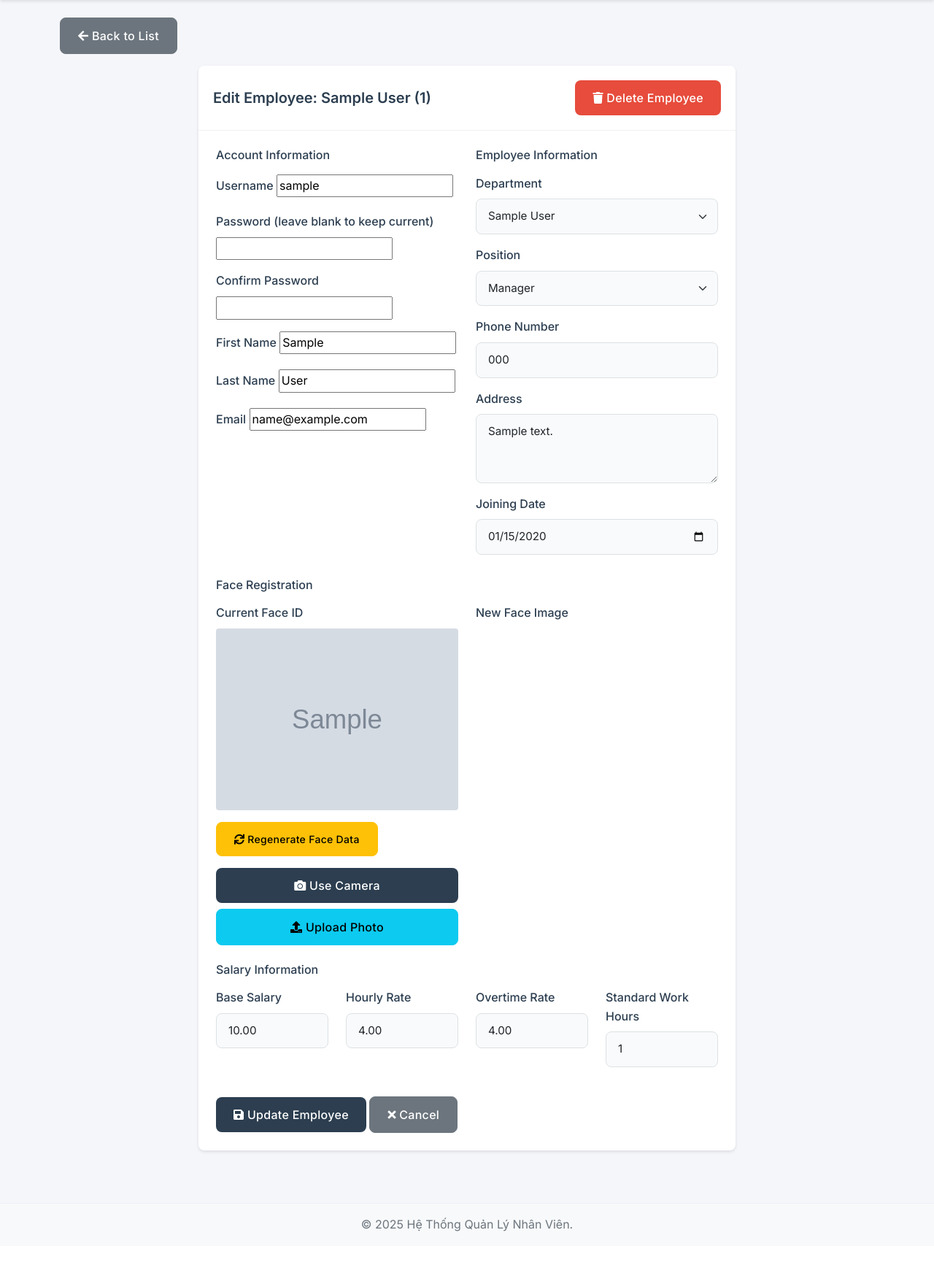
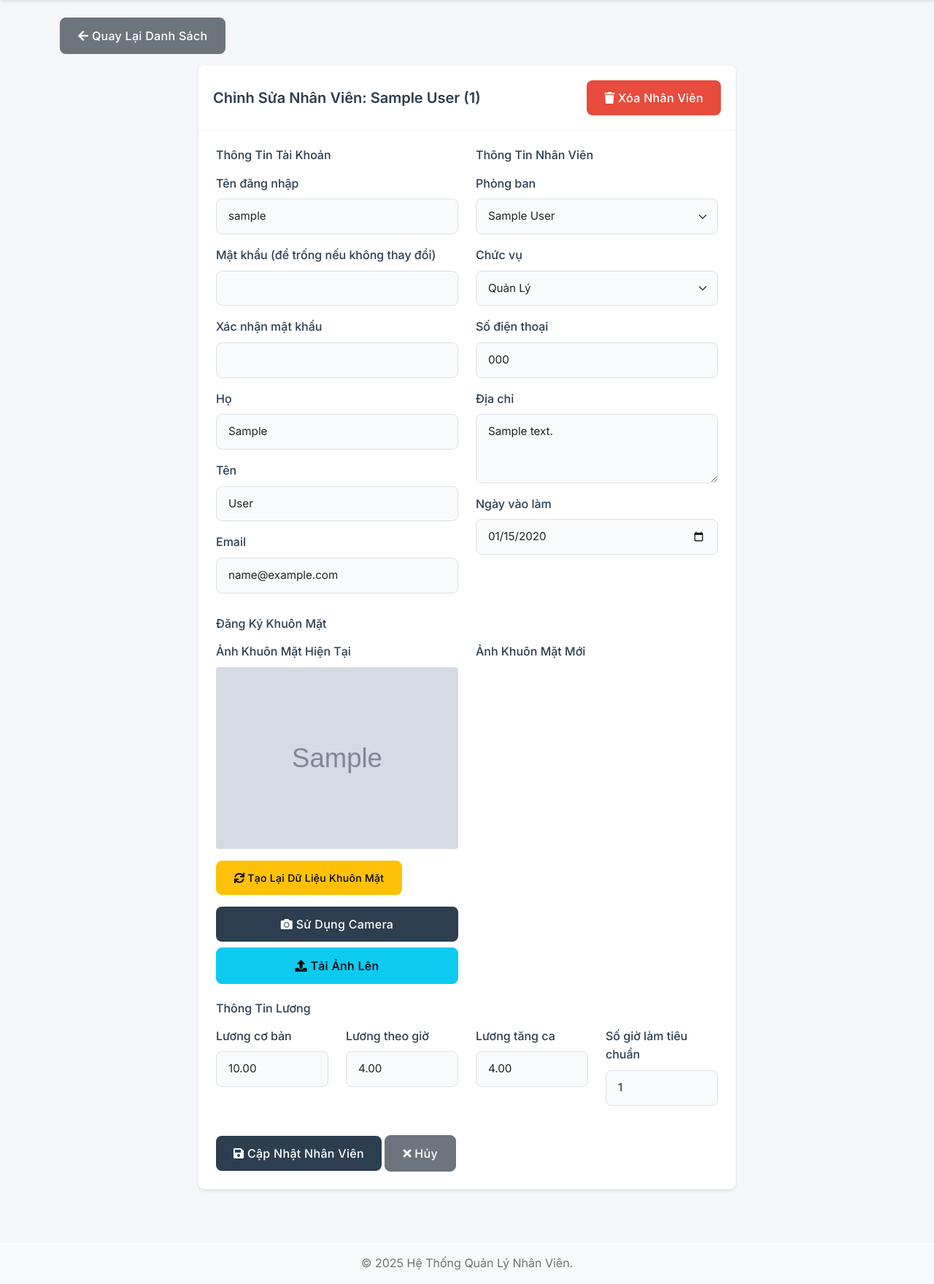
Before and after one commit to XanakoneSPT/emp_management, a Django app: page /employee/employees/1/edit/ in a window 1280 px wide. Shown: the part 80-1839 px from the top of the page at 73% size. Before the commit the page ends 1767 px from the top, so only its background shows below. Run offline with Django 5.2, Linux system fonts and the light colour scheme; a user stored in the database is signed in; tables that the repository leaves empty hold one stand-in row (values such as "Sample post"); grey boxes marked "Sample" are stand-in pictures.

```diff
--- a/employee/forms.py
+++ b/employee/forms.py
@@ -4,30 +4,63 @@ from django.contrib.auth.forms import UserCreationForm
 from .models import Employee, Department
 
 class EmployeeForm(forms.ModelForm):
-    first_name = forms.CharField(max_length=30, required=True)
-    last_name = forms.CharField(max_length=30, required=True)
-    email = forms.EmailField(required=True)
-    username = forms.CharField(max_length=30, required=True)
-    password = forms.CharField(widget=forms.PasswordInput(), required=False)
-    confirm_password = forms.CharField(widget=forms.PasswordInput(), required=False)
+    first_name = forms.CharField(
+        max_length=30,
+        required=True,
+        label='Họ',
+        widget=forms.TextInput(attrs={'class': 'form-control'})
+    )
+    last_name = forms.CharField(
+        max_length=30,
+        required=True,
+        label='Tên',
+        widget=forms.TextInput(attrs={'class': 'form-control'})
+    )
+    email = forms.EmailField(
+        required=True,
+        label='Email',
+        widget=forms.EmailInput(attrs={'class': 'form-control'})
+    )
+    username = forms.CharField(
+        max_length=30,
+        required=True,
+        label='Tên đăng nhập',
+        widget=forms.TextInput(attrs={'class': 'form-control'})
+    )
+    password = forms.CharField(
+        widget=forms.PasswordInput(attrs={'class': 'form-control'}),
+        required=False,
+        label='Mật khẩu'
+    )
+    confirm_password = forms.CharField(
+        widget=forms.PasswordInput(attrs={'class': 'form-control'}),
+        required=False,
+        label='Xác nhận mật khẩu'
+    )
 
     # Override department field to ensure it's required
     department = forms.ModelChoiceField(
         queryset=Department.objects.all(),
-        empty_label="Select Department",
+        empty_label="Chọn phòng ban",
         required=True,
+        label='Phòng ban',
         widget=forms.Select(attrs={'class': 'form-select'})
     )
 
     # Override position field to use the choices from the model
     position = forms.ChoiceField(
-        choices=[('', 'Select Position')] + list(Employee.POSITION_CHOICES),
+        choices=[('', 'Chọn chức vụ')] + list(Employee.POSITION_CHOICES),
         required=True,
+        label='Chức vụ',
         widget=forms.Select(attrs={'class': 'form-select'})
     )
 
     # Face image field
-    face_image = forms.ImageField(required=False, widget=forms.FileInput(attrs={'class': 'form-control', 'accept': 'image/*'}))
+    face_image = forms.ImageField(
+        required=False,
+        label='Ảnh khuôn mặt',
+        widget=forms.FileInput(attrs={'class': 'form-control', 'accept': 'image/*'})
+    )
 
     class Meta:
         model = Employee
@@ -45,6 +78,15 @@ class EmployeeForm(forms.ModelForm):
             'overtime_rate': forms.NumberInput(attrs={'class': 'form-control'}),
             'standard_work_hours': forms.NumberInput(attrs={'class': 'form-control'}),
         }
+        labels = {
+            'phone_number': 'Số điện thoại',
+            'address': 'Địa chỉ',
+            'joining_date': 'Ngày vào làm',
+            'base_salary': 'Lương cơ bản',
+            'hourly_rate': 'Lương theo giờ',
+            'overtime_rate': 'Lương tăng ca',
+            'standard_work_hours': 'Số giờ làm tiêu chuẩn',
+        }
 
     def clean(self):
         cleaned_data = super().clean()
@@ -57,16 +99,16 @@ class EmployeeForm(forms.ModelForm):
 
         # For new employees, require password
         if not is_edit and not password:
-            raise forms.ValidationError("Password is required for new employees")
+            raise forms.ValidationError("Yêu cầu mật khẩu cho nhân viên mới")
 
         # If either password field is filled, validate both
         if password or confirm_password:
             if not password:
-                raise forms.ValidationError("Please enter a password")
+                raise forms.ValidationError("Vui lòng nhập mật khẩu")
             if not confirm_password:
-                raise forms.ValidationError("Please confirm your password")
+                raise forms.ValidationError("Vui lòng xác nhận mật khẩu")
             if password != confirm_password:
-                raise forms.ValidationError("Passwords do not match")
+                raise forms.ValidationError("Mật khẩu không khớp")
 
         # Check username uniqueness, excluding current user if editing
         username_exists = User.objects.filter(username=username)
@@ -74,6 +116,6 @@ class EmployeeForm(forms.ModelForm):
             username_exists = username_exists.exclude(id=self.instance.user.id)
 
         if username_exists.exists():
-            raise forms.ValidationError("Username already exists")
+            raise forms.ValidationError("Tên đăng nhập đã tồn tại")
 
         return cleaned_data
--- a/employee/views.py
+++ b/employee/views.py
@@ -753,10 +753,17 @@ def process_auto_attendance(request):
 
                 if confidence >= 60:
                     current_employee = known_employees[best_match_index]
+                elif confidence >= 50:
+                    # For admin, allow marking attendance with medium confidence (50-60%)
+                    current_employee = known_employees[best_match_index]
+                    logger.warning(f"Medium confidence match ({confidence:.2f}%) for employee {current_employee.employee_id}")
                 else:
-                    # For admin, allow marking attendance even with low confidence
-                    current_employee = known_employees[best_match_index]
-                    logger.warning(f"Low confidence match ({confidence:.2f}%) for employee {current_employee.employee_id}")
+                    # Reject if confidence is too low (< 50%)
+                    return JsonResponse({
+                        'success': False,
+                        'message': f'Confidence too low ({confidence:.2f}%). Could not reliably identify any employee.',
+                        'error_type': 'low_confidence'
+                    })
 
             # Process attendance
             today = date.today()
--- a/templates/employee/edit_employee.html
+++ b/templates/employee/edit_employee.html
@@ -1,12 +1,12 @@
 {% extends 'base.html' %}
 
-{% block title %}Edit Employee - Employee Management System{% endblock %}
+{% block title %}Chỉnh Sửa Nhân Viên - Hệ Thống Quản Lý Nhân Viên{% endblock %}
 
 {% block content %}
 <div class="row">
     <div class="col-md-12 mb-3">
         <a href="{% url 'employee:employee_list' %}" class="btn btn-secondary">
-            <i class="fas fa-arrow-left"></i> Back to List
+            <i class="fas fa-arrow-left"></i> Quay Lại Danh Sách
         </a>
     </div>
 </div>
@@ -15,9 +15,9 @@
     <div class="col-md-8">
         <div class="card">
             <div class="card-header d-flex justify-content-between align-items-center">
-                <h5 class="card-title mb-0">Edit Employee: {{ employee.user.get_full_name }} ({{ employee.employee_id }})</h5>
+                <h5 class="card-title mb-0">Chỉnh Sửa Nhân Viên: {{ employee.user.get_full_name }} ({{ employee.employee_id }})</h5>
                 <button type="button" class="btn btn-danger" data-bs-toggle="modal" data-bs-target="#deleteModal">
-                    <i class="fas fa-trash"></i> Delete Employee
+                    <i class="fas fa-trash"></i> Xóa Nhân Viên
                 </button>
             </div>
             <div class="card-body">
@@ -27,37 +27,37 @@
                     <div class="row">
                         <!-- User Account Information -->
                         <div class="col-md-6 mb-3">
-                            <h6 class="mb-3">Account Information</h6>
+                            <h6 class="mb-3">Thông Tin Tài Khoản</h6>
                             <div class="mb-3">
-                                <label for="{{ form.username.id_for_label }}" class="form-label">Username</label>
+                                <label for="{{ form.username.id_for_label }}" class="form-label">Tên đăng nhập</label>
                                 {{ form.username }}
                                 {% if form.username.errors %}
                                 <div class="invalid-feedback d-block">{{ form.username.errors }}</div>
                                 {% endif %}
                             </div>
                             <div class="mb-3">
-                                <label for="{{ form.password.id_for_label }}" class="form-label">Password (leave blank to keep current)</label>
+                                <label for="{{ form.password.id_for_label }}" class="form-label">Mật khẩu (để trống nếu không thay đổi)</label>
                                 {{ form.password }}
                                 {% if form.password.errors %}
                                 <div class="invalid-feedback d-block">{{ form.password.errors }}</div>
                                 {% endif %}
                             </div>
                             <div class="mb-3">
-                                <label for="{{ form.confirm_password.id_for_label }}" class="form-label">Confirm Password</label>
+                                <label for="{{ form.confirm_password.id_for_label }}" class="form-label">Xác nhận mật khẩu</label>
                                 {{ form.confirm_password }}
                                 {% if form.confirm_password.errors %}
                                 <div class="invalid-feedback d-block">{{ form.confirm_password.errors }}</div>
                                 {% endif %}
                             </div>
                             <div class="mb-3">
-                                <label for="{{ form.first_name.id_for_label }}" class="form-label">First Name</label>
+                                <label for="{{ form.first_name.id_for_label }}" class="form-label">Họ</label>
                                 {{ form.first_name }}
                                 {% if form.first_name.errors %}
                                 <div class="invalid-feedback d-block">{{ form.first_name.errors }}</div>
                                 {% endif %}
                             </div>
                             <div class="mb-3">
-                                <label for="{{ form.last_name.id_for_label }}" class="form-label">Last Name</label>
+                                <label for="{{ form.last_name.id_for_label }}" class="form-label">Tên</label>
                                 {{ form.last_name }}
                                 {% if form.last_name.errors %}
                                 <div class="invalid-feedback d-block">{{ form.last_name.errors }}</div>
@@ -74,37 +74,37 @@
 
                         <!-- Employee Information -->
                         <div class="col-md-6 mb-3">
-                            <h6 class="mb-3">Employee Information</h6>
+                            <h6 class="mb-3">Thông Tin Nhân Viên</h6>
                             <div class="mb-3">
-                                <label for="{{ form.department.id_for_label }}" class="form-label">Department</label>
+                                <label for="{{ form.department.id_for_label }}" class="form-label">Phòng ban</label>
                                 {{ form.department }}
                                 {% if form.department.errors %}
                                 <div class="invalid-feedback d-block">{{ form.department.errors }}</div>
                                 {% endif %}
                             </div>
                             <div class="mb-3">
-                                <label for="{{ form.position.id_for_label }}" class="form-label">Position</label>
+                                <label for="{{ form.position.id_for_label }}" class="form-label">Chức vụ</label>
                                 {{ form.position }}
                                 {% if form.position.errors %}
                                 <div class="invalid-feedback d-block">{{ form.position.errors }}</div>
                                 {% endif %}
                             </div>
                             <div class="mb-3">
-                                <label for="{{ form.phone_number.id_for_label }}" class="form-label">Phone Number</label>
+                                <label for="{{ form.phone_number.id_for_label }}" class="form-label">Số điện thoại</label>
                                 {{ form.phone_number }}
                                 {% if form.phone_number.errors %}
                                 <div class="invalid-feedback d-block">{{ form.phone_number.errors }}</div>
                                 {% endif %}
                             </div>
                             <div class="mb-3">
-                                <label for="{{ form.address.id_for_label }}" class="form-label">Address</label>
+                                <label for="{{ form.address.id_for_label }}" class="form-label">Địa chỉ</label>
                                 {{ form.address }}
                                 {% if form.address.errors %}
                                 <div class="invalid-feedback d-block">{{ form.address.errors }}</div>
                                 {% endif %}
                             </div>
                             <div class="mb-3">
-                                <label for="{{ form.joining_date.id_for_label }}" class="form-label">Joining Date</label>
+                                <label for="{{ form.joining_date.id_for_label }}" class="form-label">Ngày vào làm</label>
                                 {{ form.joining_date }}
                                 {% if form.joining_date.errors %}
                                 <div class="invalid-feedback d-block">{{ form.joining_date.errors }}</div>
@@ -114,17 +114,17 @@
 
                         <!-- Face Registration -->
                         <div class="col-12 mb-4">
-                            <h6 class="mb-3">Face Registration</h6>
+                            <h6 class="mb-3">Đăng Ký Khuôn Mặt</h6>
                             <div class="row">
                                 <div class="col-md-6">
                                     <!-- Current Face Image -->
                                     {% if employee.face_image %}
                                     <div class="mb-3">
-                                        <label class="form-label">Current Face ID</label>
-                                        <img src="{{ employee.face_image.url }}" alt="Current Face ID" class="img-fluid rounded mb-2">
+                                        <label class="form-label">Ảnh Khuôn Mặt Hiện Tại</label>
+                                        <img src="{{ employee.face_image.url }}" alt="Ảnh Khuôn Mặt Hiện Tại" class="img-fluid rounded mb-2">
                                         <div class="mt-2">
                                             <a href="{% url 'employee:regenerate_face_encoding' employee.id %}" class="btn btn-warning btn-sm">
-                                                <i class="fas fa-sync"></i> Regenerate Face Data
+                                                <i class="fas fa-sync"></i> Tạo Lại Dữ Liệu Khuôn Mặt
                                             </a>
                                         </div>
                                     </div>
@@ -137,19 +137,19 @@
                                     </div>
                                     <div class="d-grid gap-2">
                                         <button type="button" id="startCamera" class="btn btn-primary">
-                                            <i class="fas fa-camera"></i> Use Camera
+                                            <i class="fas fa-camera"></i> Sử Dụng Camera
                                         </button>
                                         <button type="button" id="capturePhoto" class="btn btn-success" style="display: none;" data-employee-id="{{ employee.employee_id }}">
-                                            <i class="fas fa-camera-retro"></i> Capture Photo
+                                            <i class="fas fa-camera-retro"></i> Chụp Ảnh
                                         </button>
                                         <button type="button" id="uploadButton" class="btn btn-info" onclick="document.getElementById('face_image').click()">
-                                            <i class="fas fa-upload"></i> Upload Photo
+                                            <i class="fas fa-upload"></i> Tải Ảnh Lên
                                         </button>
                                     </div>
                                 </div>
                                 <div class="col-md-6">
                                     <div class="mb-3">
-                                        <label for="{{ form.face_image.id_for_label }}" class="form-label">New Face Image</label>
+                                        <label for="{{ form.face_image.id_for_label }}" class="form-label">Ảnh Khuôn Mặt Mới</label>
                                         <input type="file" id="face_image" name="face_image" accept="image/*" class="form-control" style="display: none;">
                                         {% if form.face_image.errors %}
                                         <div class="invalid-feedback d-block">{{ form.face_image.errors }}</div>
@@ -161,31 +161,31 @@
 
                         <!-- Salary Information -->
                         <div class="col-12">
-                            <h6 class="mb-3">Salary Information</h6>
+                            <h6 class="mb-3">Thông Tin Lương</h6>
                             <div class="row">
                                 <div class="col-md-3 mb-3">
-                                    <label for="{{ form.base_salary.id_for_label }}" class="form-label">Base Salary</label>
+                                    <label for="{{ form.base_salary.id_for_label }}" class="form-label">Lương cơ bản</label>
                                     {{ form.base_salary }}
                                     {% if form.base_salary.errors %}
                                     <div class="invalid-feedback d-block">{{ form.base_salary.errors }}</div>
                                     {% endif %}
                                 </div>
                                 <div class="col-md-3 mb-3">
-                                    <label for="{{ form.hourly_rate.id_for_label }}" class="form-label">Hourly Rate</label>
+                                    <label for="{{ form.hourly_rate.id_for_label }}" class="form-label">Lương theo giờ</label>
                                     {{ form.hourly_rate }}
                                     {% if form.hourly_rate.errors %}
                                     <div class="invalid-feedback d-block">{{ form.hourly_rate.errors }}</div>
                                     {% endif %}
                                 </div>
                                 <div class="col-md-3 mb-3">
-                                    <label for="{{ form.overtime_rate.id_for_label }}" class="form-label">Overtime Rate</label>
+                                    <label for="{{ form.overtime_rate.id_for_label }}" class="form-label">Lương tăng ca</label>
                                     {{ form.overtime_rate }}
                                     {% if form.overtime_rate.errors %}
                                     <div class="invalid-feedback d-block">{{ form.overtime_rate.errors }}</div>
                                     {% endif %}
                                 </div>
                                 <div class="col-md-3 mb-3">
-                                    <label for="{{ form.standard_work_hours.id_for_label }}" class="form-label">Standard Work Hours</label>
+                                    <label for="{{ form.standard_work_hours.id_for_label }}" class="form-label">Số giờ làm tiêu chuẩn</label>
                                     {{ form.standard_work_hours }}
                                     {% if form.standard_work_hours.errors %}
                                     <div class="invalid-feedback d-block">{{ form.standard_work_hours.errors }}</div>
@@ -197,17 +197,17 @@
 
                     {% if form.non_field_errors %}
                     <div class="alert alert-danger">
-                        <strong>Please correct the following errors:</strong>
+                        <strong>Vui lòng sửa các lỗi sau:</strong>
                         {{ form.non_field_errors }}
                     </div>
                     {% endif %}
 
                     <div class="mt-4">
                         <button type="submit" class="btn btn-primary">
-                            <i class="fas fa-save"></i> Update Employee
+                            <i class="fas fa-save"></i> Cập Nhật Nhân Viên
                         </button>
                         <a href="{% url 'employee:employee_list' %}" class="btn btn-secondary">
-                            <i class="fas fa-times"></i> Cancel
+                            <i class="fas fa-times"></i> Hủy
                         </a>
                     </div>
                 </form>
@@ -221,17 +221,17 @@
     <div class="modal-dialog">
         <div class="modal-content">
             <div class="modal-header">
-                <h5 class="modal-title" id="deleteModalLabel">Confirm Delete</h5>
+                <h5 class="modal-title" id="deleteModalLabel">Xác Nhận Xóa</h5>
                 <button type="button" class="btn-close" data-bs-dismiss="modal" aria-label="Close"></button>
             </div>
             <div class="modal-body">
-                <p>Are you sure you want to delete employee <strong>{{ employee.user.get_full_name }}</strong> ({{ employee.employee_id }})?</p>
-                <p class="text-danger"><strong>Warning:</strong> This action cannot be undone. All associated data (attendance records, salary records, etc.) will be permanently deleted.</p>
+                <p>Bạn có chắc chắn muốn xóa nhân viên <strong>{{ employee.user.get_full_name }}</strong> ({{ employee.employee_id }})?</p>
+                <p class="text-danger"><strong>Cảnh báo:</strong> Hành động này không thể hoàn tác. Tất cả dữ liệu liên quan (chấm công, lương, v.v.) sẽ bị xóa vĩnh viễn.</p>
             </div>
             <div class="modal-footer">
-                <button type="button" class="btn btn-secondary" data-bs-dismiss="modal">Cancel</button>
+                <button type="button" class="btn btn-secondary" data-bs-dismiss="modal">Hủy</button>
                 <a href="{% url 'employee:delete_employee' employee.id %}" class="btn btn-danger">
-                    <i class="fas fa-trash"></i> Delete Employee
+                    <i class="fas fa-trash"></i> Xóa Nhân Viên
                 </a>
             </div>
         </div>
```
Also changed, not shown: employee/models.py (+73 -57 lines), templates/employee/add_employee.html (+42 -102 lines), templates/employee/login.html (+5 -5 lines), templates/employee/mark_attendance.html (+28 -15 lines), templates/employee/register_face.html (+6 -6 lines), templates/employee/salary_detail.html (+41 -38 lines).
